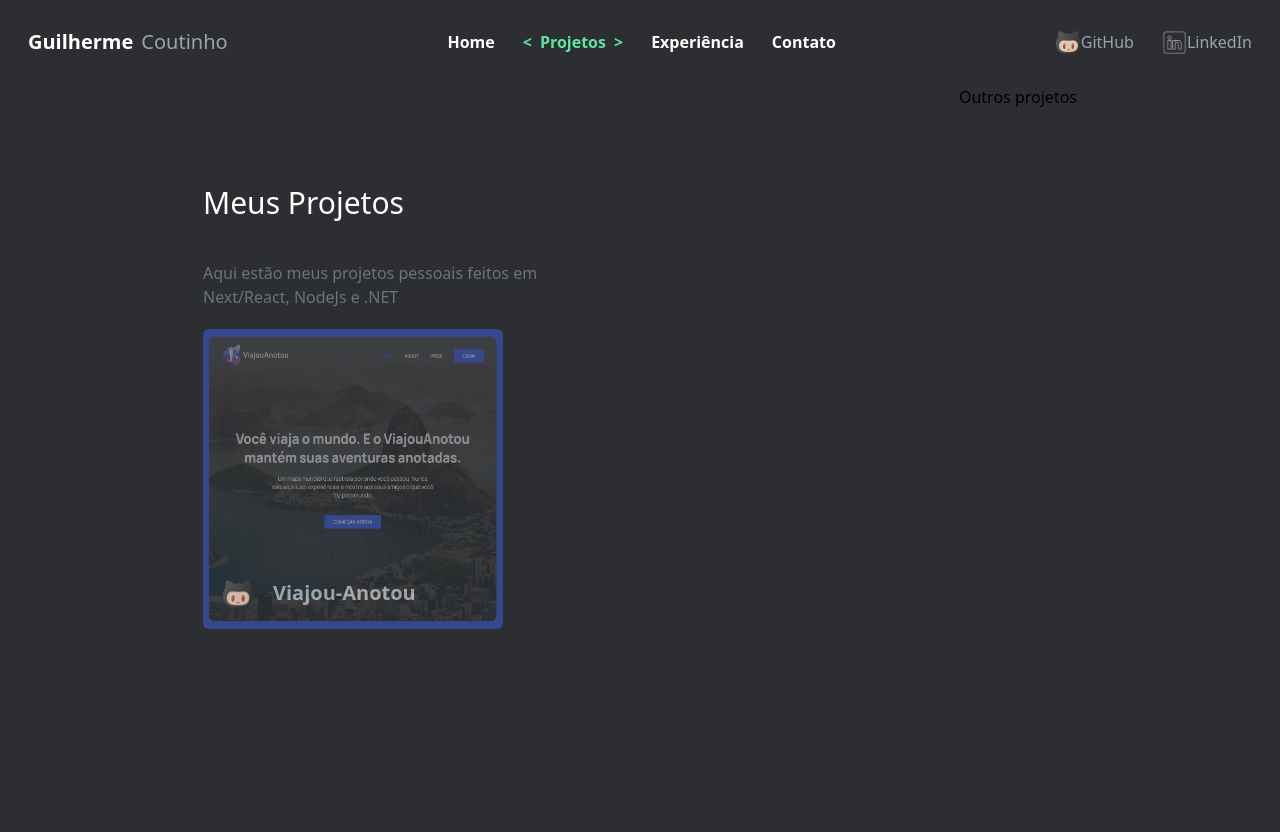
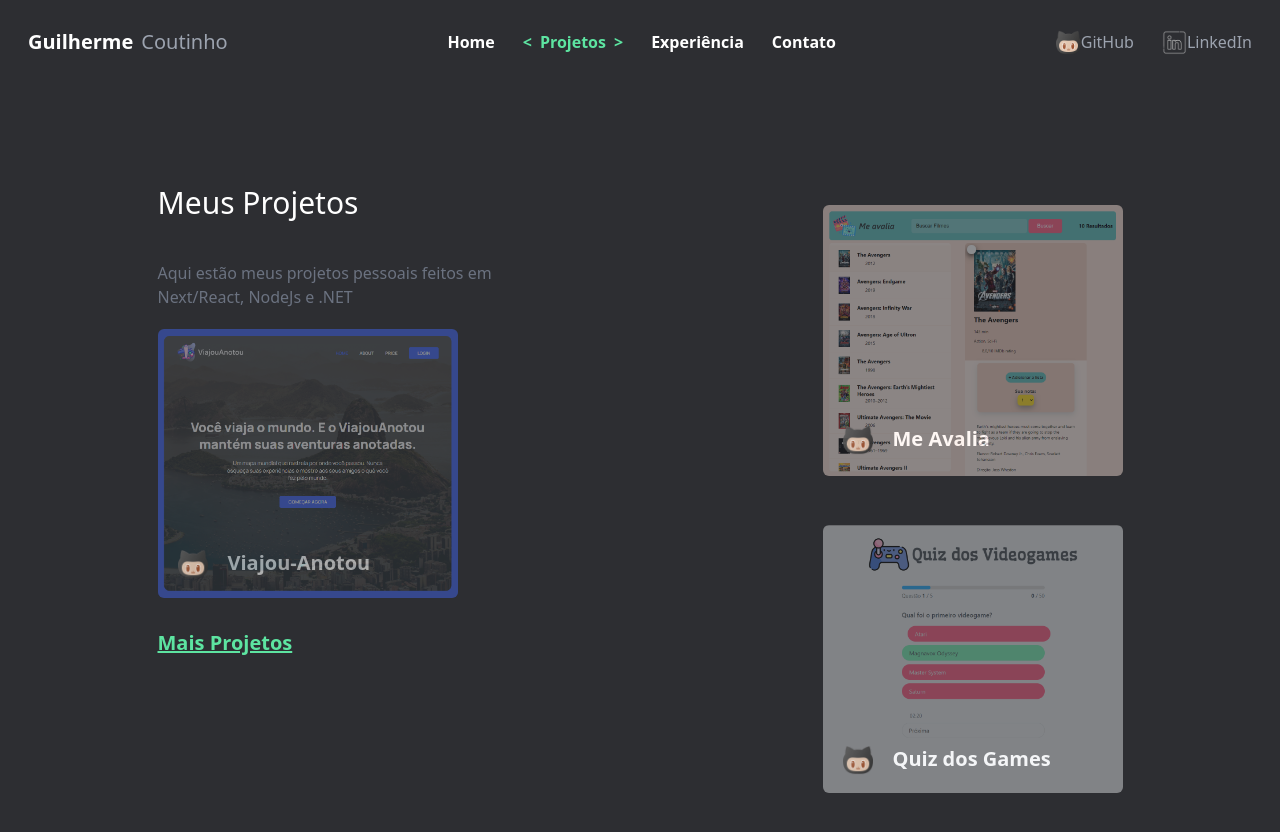
Before and after one commit to Gui089/Portfolio-nextjs, a Next.js app: page /projetos in a window 1280 px wide. Shown: the top 832 px of the page. Built offline with nearby package versions, Linux system fonts and the light colour scheme.

Commit message:
feat: add details in projects

```diff
--- a/app/projetos/Components/CardProject.tsx
+++ b/app/projetos/Components/CardProject.tsx
@@ -4,25 +4,28 @@ interface CardProjectProps {
     title: string;
     imageUrl: string;
     linkGit:string;
+    link:string;
 }
 
-export const CardProject = ({title, imageUrl, linkGit}: CardProjectProps) => {
+export const CardProject = ({title, imageUrl, linkGit, link}: CardProjectProps) => {
     return (
         <div className="flex w-[300px] h-[300px] mt-[20px]">
 
-            <h1 className="absolute text-white font-semibold text-xl mt-[250px] ml-[70px]">
+            <h1 className="absolute text-white font-semibold text-xl mt-[220px] ml-[70px]">
                 {title}
             </h1>
 
+            <Link href={link} target="__blank">
                 <img
-                className="rounded-md opacity-45"
+                    className="rounded-md opacity-45 cursor-pointer"
                     src={imageUrl}
                     alt="imagem de projeto"
                     width={300}
                     height={300}
                 />
+            </Link>
 
-            <Link target="__blank" className=" opacity-90 absolute mt-[250px] ml-[20px]" href={linkGit}>
+            <Link target="__blank" className=" opacity-90 absolute mt-[220px] ml-[20px]" href={linkGit}>
                 <img width={30} height={30} src="/img/social.png" alt="logo github" />
             </Link>
 
--- a/app/projetos/page.tsx
+++ b/app/projetos/page.tsx
@@ -3,6 +3,7 @@ import AOS from 'aos';
 import 'aos/dist/aos.css';
 import { useEffect } from 'react';
 import { CardProject } from './Components/CardProject';
+import Link from 'next/link';
 
 
 const Projects = () => {
@@ -13,6 +14,12 @@ const Projects = () => {
 
     const projects = [
         {id:1, title:'Viajou-Anotou',imageUrl: '/img/viajouAnotou.png', linkGit:'https://github.com/Gui089/Viajou-Anotou?tab=readme-ov-file',link:'https://viajou-anotou321.netlify.app/'}
+    ];
+
+    const otherProjects = [
+        {id:1, title:'Me Avalia', imageUrl:'/img/meAvalia.png', linkGit: 'https://github.com/Gui089/Me-Avalia', link: 'https://euphonious-basbousa-219ad7.netlify.app/'},
+        {id:2, title:'Quiz dos Games', imageUrl:'/img/QuizDosGames.png', linkGit: 'https://github.com/Gui089/QuizGames', link: 'https://amazing-custard-bce79d.netlify.app/'},
+        {id:3, title:'Dev Freela(Em Produção)', imageUrl:'https://tse3.mm.bing.net/th?id=OIP.JKp6A46ihy5-X_NlcIdvagHaDt&pid=Api&P=0&h=180', linkGit: 'https://github.com/Gui089/Dev-Freela', link: 'https://github.com/Gui089/Dev-Freela'}
     ];
 
     return (
@@ -29,12 +36,28 @@ const Projects = () => {
                         title={item.title}
                         linkGit={item.linkGit}
                         imageUrl={item.imageUrl}
+                        link={item.link}
                     />)}
                     </ul>
+
+                <Link data-aos="fade-up" href="https://github.com/Gui089" target='__blank'>
+                    <u className='text-[#5de4a1] text-xl font-semibold cursor-pointer'>Mais Projetos</u>
+                </Link>
             </div>
 
-            <div>
-                <h1>Outros projetos</h1>
+            <div className='mt-[100px]'>
+            <ul>
+                    {otherProjects.map(item =>
+                        <li data-aos="fade-up"  key={item.id}>
+                            <CardProject
+                                title={item.title}
+                                linkGit={item.linkGit}
+                                imageUrl={item.imageUrl}
+                                link={item.link}
+                            />
+                        </li>
+                        )}
+                    </ul>
             </div>
 
         </div>
```
Also changed, not shown: public/img/QuizDosGames.png (added), public/img/meAvalia.png (added). Lines whose indentation alone changed are shown as unchanged.
